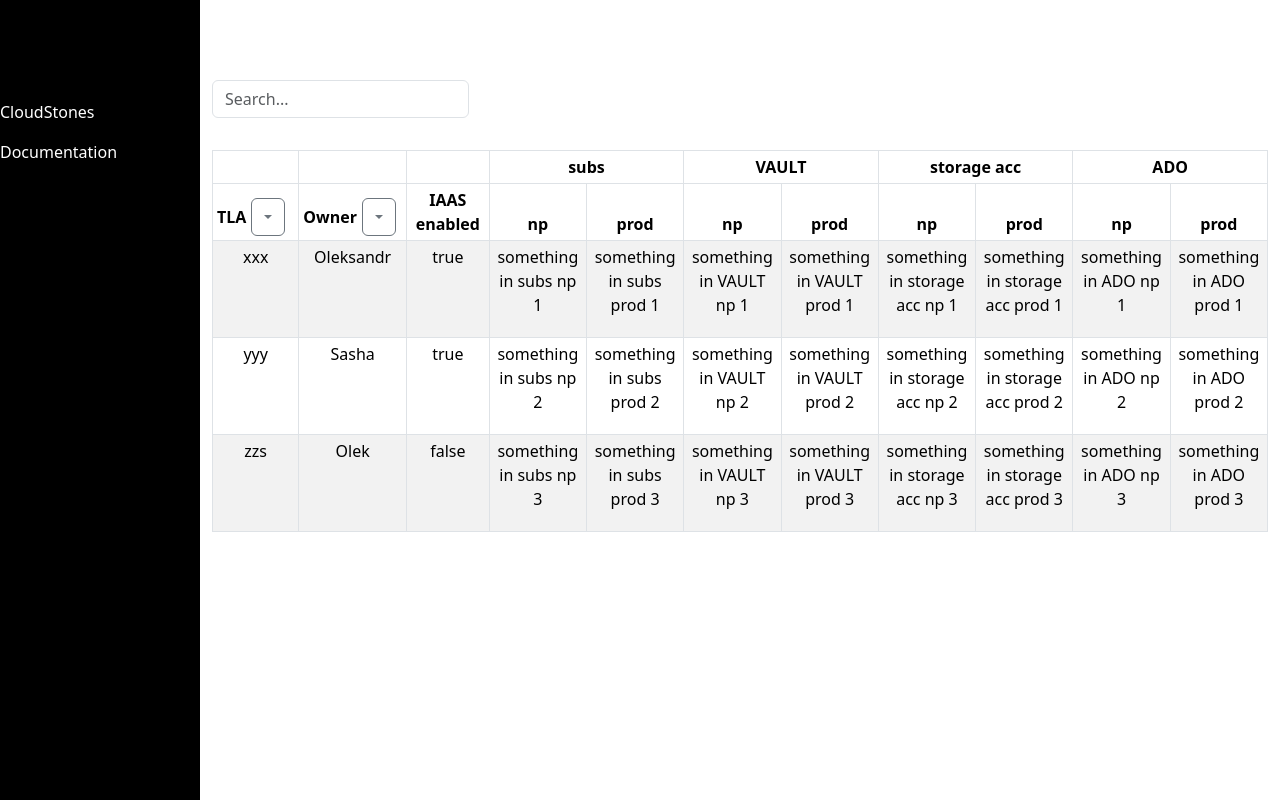
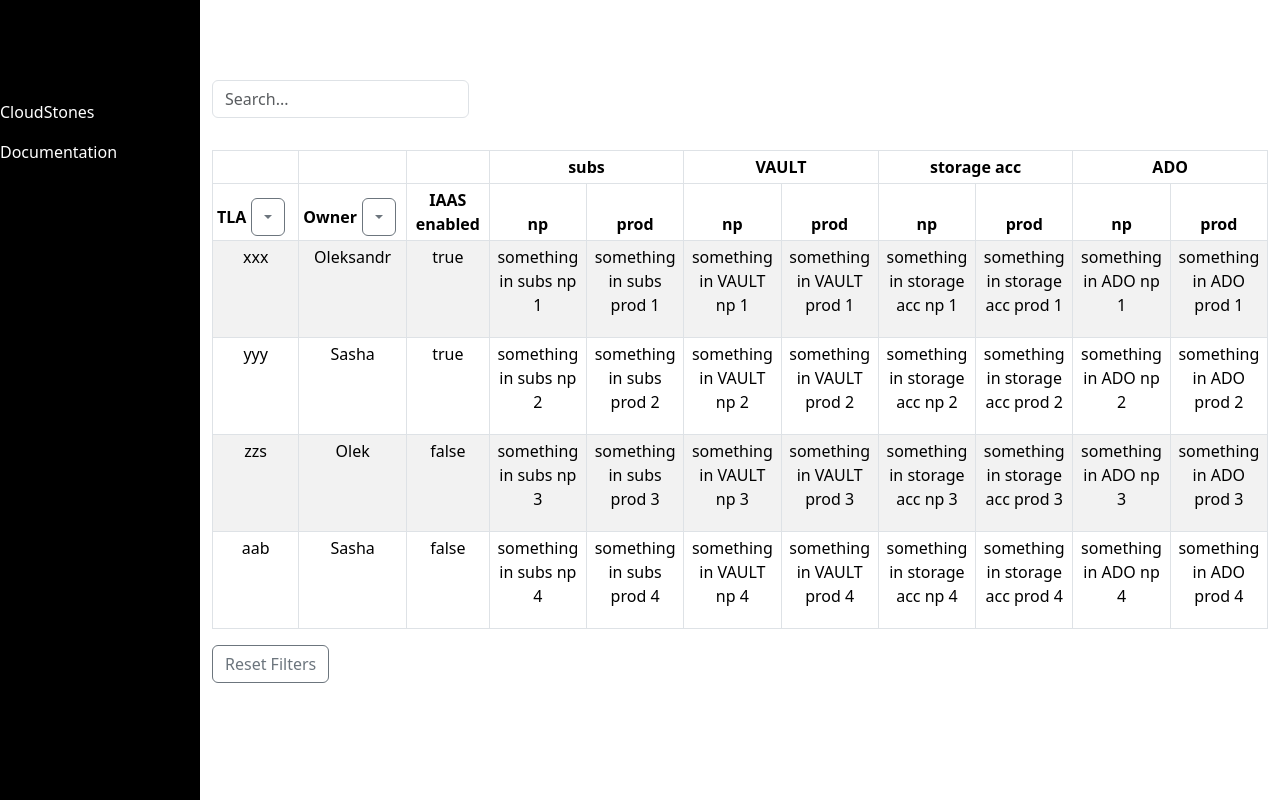
Before and after one commit to KhrystynaPeryk/cloudstone, a React (Create React App) app: page / in a window 1280 px wide. Built offline with nearby package versions, Linux system fonts and the light colour scheme.

Commit message:
added reset btn

```diff
--- a/src/components/Table.jsx
+++ b/src/components/Table.jsx
@@ -4,7 +4,7 @@ import { useState, useMemo } from "react";
 import './Table.css';
 import Table from 'react-bootstrap/Table'
 import SearchInput from "./SearchInput";
-import { Dropdown, DropdownButton } from 'react-bootstrap';
+import { Dropdown, DropdownButton, Button } from 'react-bootstrap';
 
 const recursiveSearch = (obj, query) => {
     if (typeof obj === 'string') {
@@ -36,6 +36,12 @@ const TableComponent = () => {
         setSelectedOwner(prev =>
             prev.includes(value) ? prev.filter(item => item !== value) : [...prev, value]
         );
+    };
+
+    const handleResetFilters = () => {
+        setSearchQuery("");
+        setSelectedTLA([]);
+        setSelectedOwner([]);
     };
 
     const filteredData = useMemo(() => {
@@ -222,6 +228,7 @@ const TableComponent = () => {
                 ))}
                 </tbody>
             </Table>
+            <Button variant="outline-secondary" onClick={handleResetFilters} className="mb-3">Reset Filters</Button>
         </div>
         )
 };
--- a/src/data.js
+++ b/src/data.js
@@ -62,4 +62,25 @@ export const DUMMY_DATA = [
         },
         'Owner': 'Olek'
     },
+    {
+        'TLA': 'aab',
+        'IAAS enabled': 'false',
+        'subs': {
+            'np': 'something in subs np 4',
+            'prod': 'something in subs prod 4'
+        },
+        'VAULT': {
+            'np': 'something in VAULT np 4',
+            'prod': 'something in VAULT prod 4'
+        },
+        'storage acc': {
+            'np': 'something in storage acc np 4',
+            'prod': 'something in storage acc prod 4'
+        },
+        'ADO': {
+            'np': 'something in ADO np 4',
+            'prod': 'something in ADO prod 4'
+        },
+        'Owner': 'Sasha'
+    },
 ]
```
Also changed, not shown: helpers/helpers.js (added).
